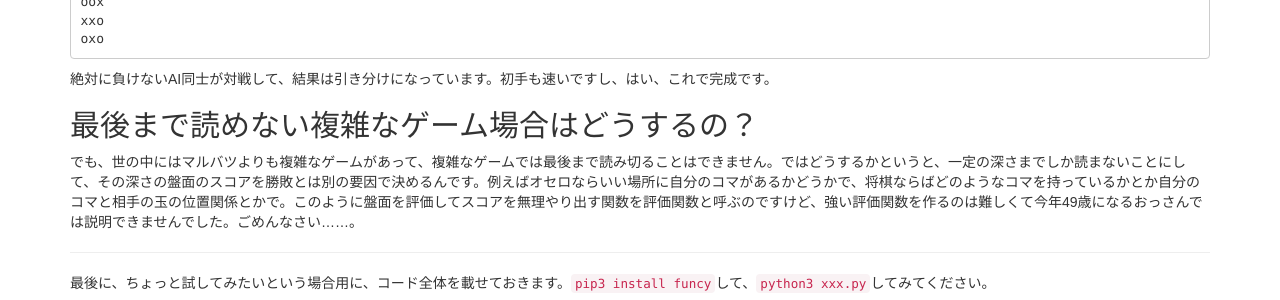
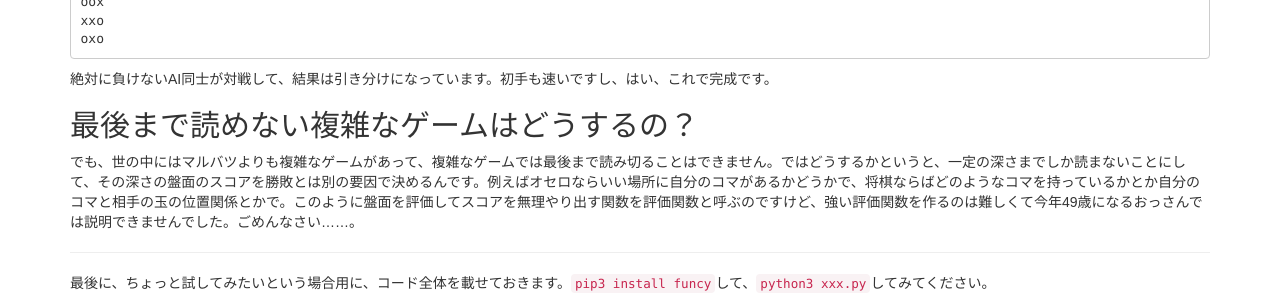
Before and after one commit to tail-island/tail-island.github.io, a Jekyll site: the page built from _posts/2018-06-15-min-max-alpha-beta.md, in a window 1280 px wide and 900 px high, scrolled down 8634 px. Shown: the part 151-451 px from the top of the window. Built offline with Jekyll 4.4.1, drawn with Linux system fonts in a browser that asks for light colours.

Commit message:
min-max is added.

```diff
--- a/_posts/2018-06-15-min-max-alpha-beta.md
+++ b/_posts/2018-06-15-min-max-alpha-beta.md
@@ -478,7 +478,7 @@ oxo
 
 絶対に負けないAI同士が対戦して、結果は引き分けになっています。初手も速いですし、はい、これで完成です。
 
-## 最後まで読めない複雑なゲーム場合はどうするの？
+## 最後まで読めない複雑なゲームはどうするの？
 
 でも、世の中にはマルバツよりも複雑なゲームがあって、複雑なゲームでは最後まで読み切ることはできません。ではどうするかというと、一定の深さまでしか読まないことにして、その深さの盤面のスコアを勝敗とは別の要因で決めるんです。例えばオセロならいい場所に自分のコマがあるかどうかで、将棋ならばどのようなコマを持っているかとか自分のコマと相手の玉の位置関係とかで。このように盤面を評価してスコアを無理やり出す関数を評価関数と呼ぶのですけど、強い評価関数を作るのは難しくて今年49歳になるおっさんでは説明できませんでした。ごめんなさい……。
 
```
